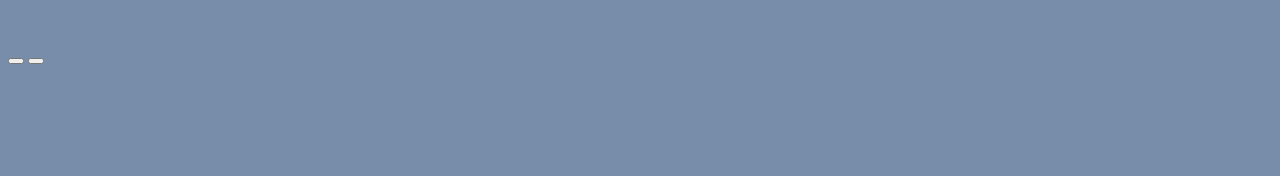
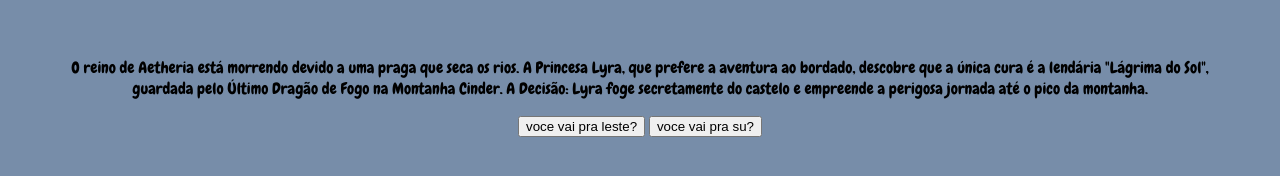
Before and after one commit to kelvynmatheussilva-debug/Histor-a-do-Drag-o, a plain HTML site: page index.html in a window 1280 px wide. Drawn offline with Linux system fonts and the light colour scheme.

Commit message:
Add files via upload

```diff
--- a/index.html
+++ b/index.html
@@ -1,5 +1,6 @@
 <!DOCTYPE html>
 <html lang="pt-br">
+
 <head>
     <meta charset="UTF-8">
     <meta http-equiv="X-UA-Compatible" content="IE=edge">
@@ -8,14 +9,19 @@
     <link rel="stylesheet" href="style.css">
 
 </head>
+
 <body>
     <main>
-        <div>
+        <div class="passo ativo" id="passo-0">
             <img src="" alt="">
-            <p></p>
-            <button></button>
-            <button></button>
+            <p>O reino de Aetheria está morrendo devido a uma praga que seca os rios. A Princesa Lyra, que prefere a
+                aventura ao bordado, descobre que a única cura é a lendária "Lágrima do Sol", guardada pelo Último
+                Dragão de Fogo na Montanha Cinder.
+                A Decisão: Lyra foge secretamente do castelo e empreende a perigosa jornada até o pico da montanha.</p>
+            <button class="btn-proximo" data-proxima="1">voce vai pra leste?</button>
+            <button class="btn-proximo" data-proxima="2">voce vai pra su?</button>
         </div>
     </main>
 </body>
+
 </html>
--- a/style.css
+++ b/style.css
@@ -1,16 +1,33 @@
 @import url('https://fonts.googleapis.com/css2?family=Chewy&family=Roboto+Condensed:ital,wght@0,100..900;1,100..900&display=swap');
 
-:root{
+:root {
     --preto: #0d1b2aff;
     --azul-claro: #1b263bff;
     --azul: #415a77ff;
     --metalico: #778da9ff;
 
---titulo: "Roboto Condensed", sans-serif;
---texto: "Chewy", system-ui;
+    --titulo: "Roboto Condensed", sans-serif;
+    --texto: "Chewy", system-ui;
 
 }
-body{
+
+body {
     background-color: var(--metalico);
     font-family: var(--texto);
+    margin: 0;
+    padding: 0;
+    display: flex;
+    align-items: center;
+    justify-content: center;
 }
+main {
+    margin-top: 20px;
+    max-width: 90%;
+    text-align: center;
+}
+button:{
+    font-family: var(--titulo);
+    background-color:var(--azul-claro)
+    color: var(--metalico)
+
+}
```
